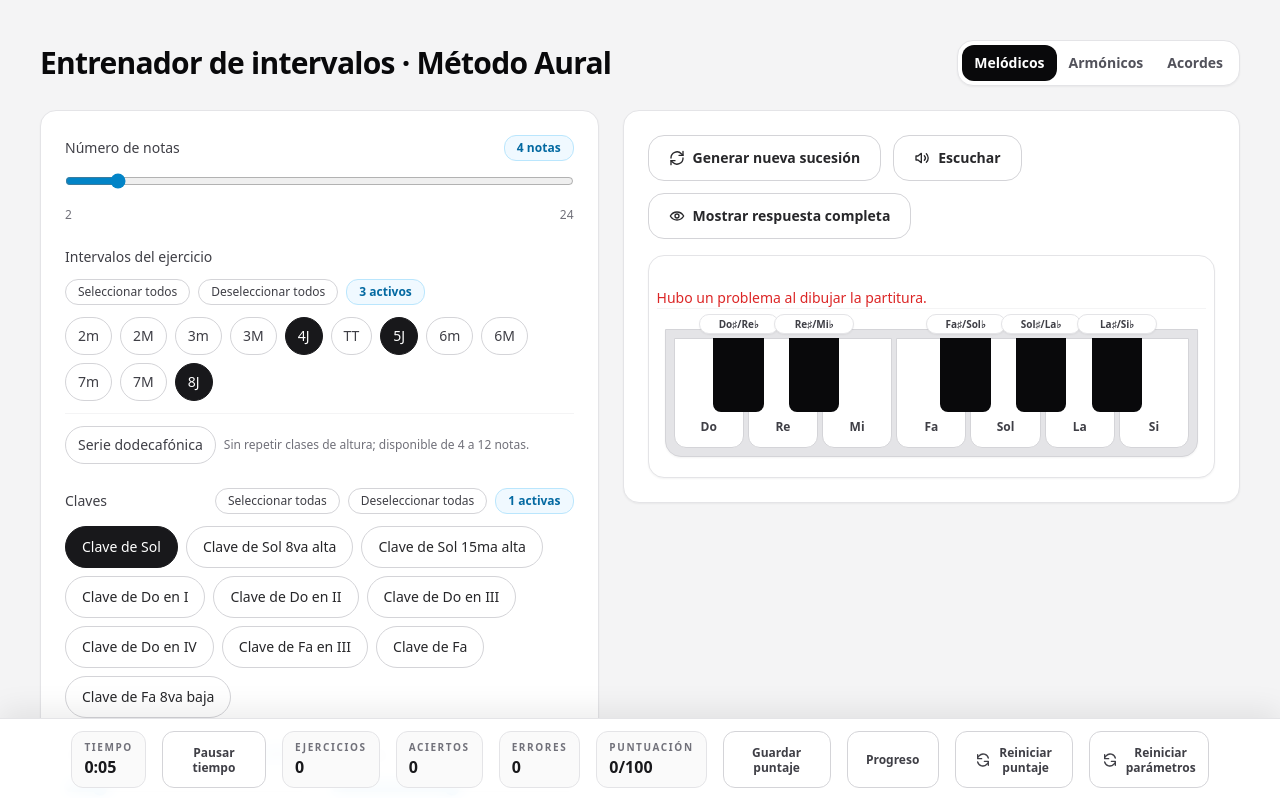
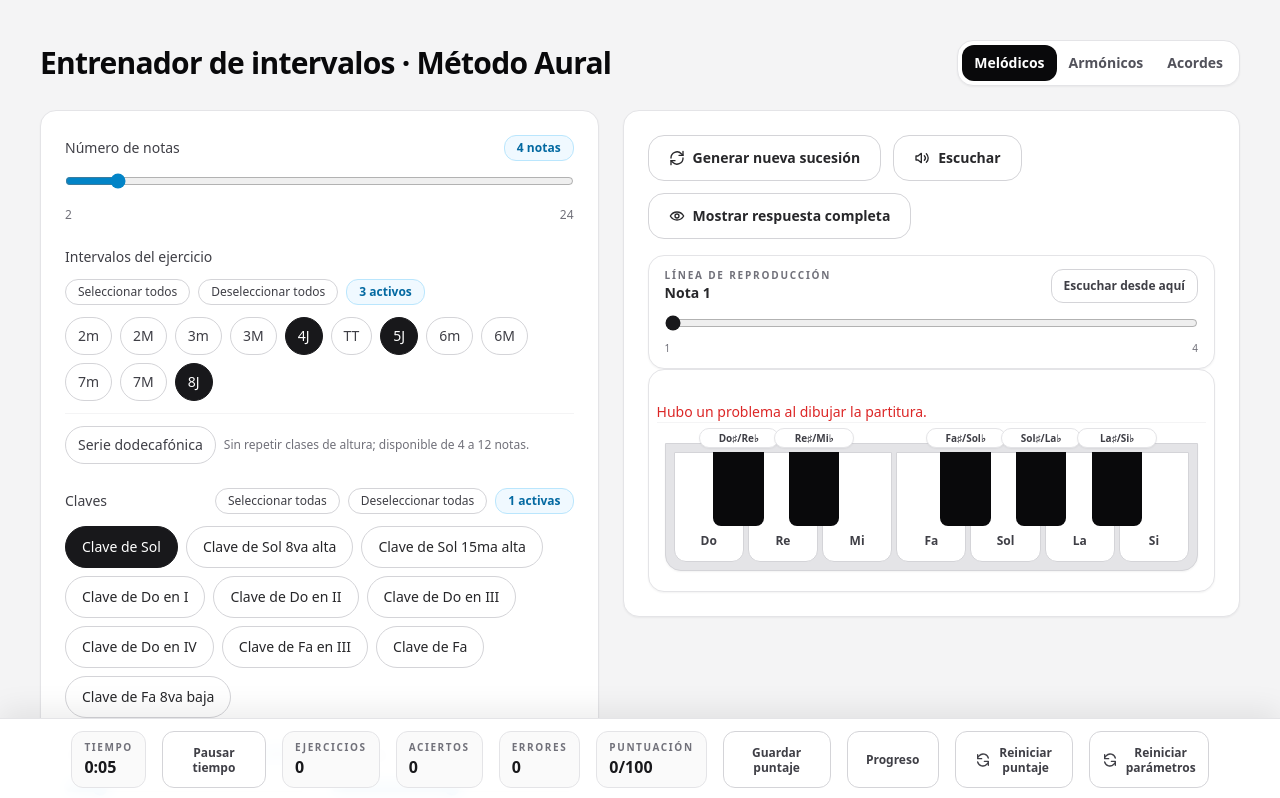
Before and after one commit to rickymartingtz/Entrenador-de-intervalos-mel-dicos, a React (Vite) app: page / in a window 1280 px wide. Shown: the top 798 px of the page. Built offline with nearby package versions, Linux system fonts and the light colour scheme.

Commit message:
Update App.jsx

```diff
--- a/src/App.jsx
+++ b/src/App.jsx
@@ -105,6 +105,7 @@ const MIN_TEMPO = 30;
 const MAX_TEMPO = 200;
 const DEFAULT_NOTE_COUNT = 4;
 const DEFAULT_TEMPO = 50;
+const DEFAULT_CHORD_TEMPO = 150;
 const MIN_VOLUME = 0;
 const MAX_VOLUME = 100;
 const DEFAULT_VOLUME = 50;
@@ -1374,6 +1375,31 @@ function getExerciseModelLabels(exercise) {
   }
   return detectModelLabels(exercise?.sequence ?? [], exercise?.intervalKeys ?? []);
 }
+function getPlaybackEventDescriptors(exercise, chordEntryMode = DEFAULT_CHORD_ENTRY_MODE, chordRepeat = DEFAULT_CHORD_REPEAT) {
+  if (exercise?.type === "chords") {
+    const labels = [];
+    (exercise.chords ?? []).forEach((chord, chordIndex) => {
+      const n = chordIndex + 1;
+      if (chordEntryMode === "gradual" && chordIndex === 0) {
+        labels.push({ label: `Acorde ${n}: bajo`, chordIndex, kind: "lower" });
+        if (chordRepeat) labels.push({ label: `Acorde ${n}: bajo · rep.`, chordIndex, kind: "lowerRepeat" });
+        labels.push({ label: `Acorde ${n}: bajo + medio`, chordIndex, kind: "partial" });
+        if (chordRepeat) labels.push({ label: `Acorde ${n}: bajo + medio · rep.`, chordIndex, kind: "partialRepeat" });
+        labels.push({ label: `Acorde ${n}: completo`, chordIndex, kind: "full" });
+        if (chordRepeat) labels.push({ label: `Acorde ${n}: completo · rep.`, chordIndex, kind: "fullRepeat" });
+      } else {
+        labels.push({ label: `Acorde ${n}`, chordIndex, kind: "full" });
+        if (chordRepeat) labels.push({ label: `Acorde ${n} · rep.`, chordIndex, kind: "fullRepeat" });
+      }
+    });
+    return labels;
+  }
+  if (exercise?.type === "harmonic") {
+    return (exercise.pairs ?? []).map((pair, index) => ({ label: `Intervalo ${index + 1}`, pairIndex: index }));
+  }
+  return (exercise?.sequence ?? []).map((note, index) => ({ label: `Nota ${index + 1}`, noteIndex: index }));
+}
+
 function initialSettings() {
   const defaults = {
     noteCount: DEFAULT_NOTE_COUNT,
@@ -2478,6 +2504,7 @@ export default function IntervalTrainerPage() {
   const activeFallbackNodesRef = useRef([]);
   const activePlayersRef = useRef([]);
   const playbackTimeoutRef = useRef(null);
+  const playbackCursorTimeoutsRef = useRef([]);
   const playbackSessionRef = useRef(0);
 
   const [noteCount, setNoteCount] = useState(saved?.noteCount ?? DEFAULT_NOTE_COUNT);
@@ -2524,6 +2551,8 @@ export default function IntervalTrainerPage() {
   const [isTimerPaused, setIsTimerPaused] = useState(false);
   const [showProgressPanel, setShowProgressPanel] = useState(false);
   const [timeMarks, setTimeMarks] = useState(savedMarks);
+  const [playbackStartIndex, setPlaybackStartIndex] = useState(0);
+  const [playbackCursorIndex, setPlaybackCursorIndex] = useState(0);
 
   const selectedInstrument = useMemo(() => INSTRUMENTS.find((item) => item.value === instrument) ?? INSTRUMENTS.find((item) => item.value === DEFAULT_INSTRUMENT), [instrument]);
   const hasSelectedIntervals = selectedIntervalKeys.length > 0;
@@ -2557,12 +2586,25 @@ export default function IntervalTrainerPage() {
   const intervalLabels = useMemo(() => getExerciseIntervalLabels(exercise), [exercise]);
   const modelLabels = useMemo(() => getExerciseModelLabels(exercise), [exercise]);
   const tuningNotes = useMemo(() => getExerciseTuningNotes(exercise), [exercise]);
+  const playbackEvents = useMemo(() => getPlaybackEventDescriptors(exercise, chordEntryMode, chordRepeat), [exercise, chordEntryMode, chordRepeat]);
   const visibleDirectionOptions = useMemo(() => {
     if (isHarmonicMode || isChordMode || useTwelveToneSeries) return [];
     if (noteCount === 2) return SHORT_DIRECTION_OPTIONS.filter((option) => option.key !== "mixed");
     if (noteCount === 3) return SHORT_DIRECTION_OPTIONS;
     return [];
   }, [isChordMode, isHarmonicMode, noteCount, useTwelveToneSeries]);
+
+  useEffect(() => {
+    const maxIndex = Math.max(0, playbackEvents.length - 1);
+    setPlaybackStartIndex((current) => clamp(current, 0, maxIndex));
+    setPlaybackCursorIndex((current) => clamp(current, 0, maxIndex));
+  }, [playbackEvents.length]);
+
+  useEffect(() => {
+    if (trainerMode === "chords" && tempo === DEFAULT_TEMPO) {
+      setTempo(DEFAULT_CHORD_TEMPO);
+    }
+  }, [trainerMode, tempo]);
 
   useEffect(() => {
     if (isTimerPaused) return undefined;
@@ -2652,6 +2694,8 @@ export default function IntervalTrainerPage() {
       window.clearTimeout(playbackTimeoutRef.current);
       playbackTimeoutRef.current = null;
     }
+    playbackCursorTimeoutsRef.current.forEach((id) => window.clearTimeout(id));
+    playbackCursorTimeoutsRef.current = [];
     stopAllAudio();
     setIsPlaying(false);
   }, [stopAllAudio]);
@@ -2778,12 +2822,14 @@ export default function IntervalTrainerPage() {
     activeFallbackNodesRef.current.push({ oscillators, gains, filters, masterGain });
   }, []);
 
-  const playExercise = useCallback(async (exerciseToPlay = exercise) => {
+  const playExercise = useCallback(async (exerciseToPlay = exercise, startEventIndex = 0) => {
     const isHarmonic = exerciseToPlay?.type === "harmonic";
     const isChordExercise = exerciseToPlay?.type === "chords";
     const sessionId = playbackSessionRef.current + 1;
     playbackSessionRef.current = sessionId;
     setIsPlaying(true);
+    playbackCursorTimeoutsRef.current.forEach((id) => window.clearTimeout(id));
+    playbackCursorTimeoutsRef.current = [];
     stopAllAudio();
 
     try {
@@ -2793,6 +2839,7 @@ export default function IntervalTrainerPage() {
       const chordGapBeats = isChordExercise ? (chordGapMode === "noSilence" ? 0 : 1) : 0;
       const step = isChordExercise ? secondsPerBeat * (chordSoundBeats + chordGapBeats) : secondsPerBeat;
       const baseDuration = isChordExercise ? secondsPerBeat * chordSoundBeats : step * 0.92;
+      const tailSeconds = isChordExercise ? secondsPerBeat * (chordGapMode === "noSilence" ? 0.55 : 1.25) : secondsPerBeat * 0.18;
       const gain = Math.max(0, (clamp(volume, MIN_VOLUME, MAX_VOLUME) / 100) * SOUNDFONT_GAIN_BOOST);
       const instrumentConfigs = isChordExercise
         ? {
@@ -2853,12 +2900,20 @@ export default function IntervalTrainerPage() {
         return;
       }
 
-      events.forEach((eventNotes, index) => {
+      const safeStartIndex = clamp(Number(startEventIndex) || 0, 0, Math.max(0, events.length - 1));
+      const scheduledEvents = events.slice(safeStartIndex);
+      setPlaybackStartIndex(safeStartIndex);
+      setPlaybackCursorIndex(safeStartIndex);
+      playbackCursorTimeoutsRef.current = scheduledEvents.map((_, index) => window.setTimeout(() => {
+        if (sessionId === playbackSessionRef.current) setPlaybackCursorIndex(safeStartIndex + index);
+      }, Math.max(0, index * step * 1000)));
+
+      scheduledEvents.forEach((eventNotes, index) => {
         const start = baseTime + index * step;
         eventNotes.forEach(({ note, instrument: instrumentConfig }) => {
           const config = instrumentConfig ?? selectedInstrument;
           const sfInstrument = sfMap.get(config.value);
-          const duration = config?.sustain ? Math.max(0.24, baseDuration * 1.01) : Math.max(0.2, baseDuration * (isChordExercise ? 0.995 : 1));
+          const duration = config?.sustain ? Math.max(0.24, baseDuration + tailSeconds) : Math.max(0.2, baseDuration + tailSeconds * 0.85);
           if (sfInstrument) {
             const player = sfInstrument.play(noteNameForSoundFont(note.midi), start, { duration, gain });
             activePlayersRef.current.push(player);
@@ -2874,7 +2929,7 @@ export default function IntervalTrainerPage() {
           setIsPlaying(false);
           playbackTimeoutRef.current = null;
         }
-      }, events.length * step * 1000 + 550);
+      }, scheduledEvents.length * step * 1000 + tailSeconds * 1000 + 750);
     } catch (error) {
       console.error("Error al reproducir:", error);
       if (sessionId === playbackSessionRef.current) setIsPlaying(false);
@@ -2917,7 +2972,7 @@ export default function IntervalTrainerPage() {
       items.forEach((item, index) => {
         const note = item.note;
         const config = configs[index] ?? selectedInstrument;
-        const duration = config?.sustain ? 1.15 : 0.95;
+        const duration = isChordPreview ? chordPreviewDuration : (config?.sustain ? 1.15 : 0.95);
         const sfInstrument = sfMap.get(config.value);
         if (sfInstrument) {
           const player = sfInstrument.play(noteNameForSoundFont(note.midi), start, { duration, gain });
@@ -2929,7 +2984,7 @@ export default function IntervalTrainerPage() {
     } catch (error) {
       console.error("Error al reproducir la nota:", error);
     }
-  }, [chordBassInstrument, chordMiddleInstrument, chordUpperInstrument, createFallbackVoice, ensureAudioContext, getSoundfontInstrument, selectedInstrument, stopAllAudio, volume]);
+  }, [chordBassInstrument, chordMiddleInstrument, chordUpperInstrument, createFallbackVoice, ensureAudioContext, exercise, getSoundfontInstrument, selectedInstrument, stopAllAudio, tempo, volume]);
 
   const startExercise = useCallback(() => {
     if (!canGenerate) return;
@@ -2949,6 +3004,8 @@ export default function IntervalTrainerPage() {
     setHarmonicStep(firstHarmonicStep(nextExercise, harmonicResponseMode));
     setChordStep(firstChordStep(nextExercise));
     setRevealFull(false);
+    setPlaybackStartIndex(0);
+    setPlaybackCursorIndex(0);
     setStats((current) => ({ ...current, exercises: current.exercises + 1 }));
     setButtonFlash(true);
     window.setTimeout(() => setButtonFlash(false), 420);
@@ -3367,6 +3424,41 @@ export default function IntervalTrainerPage() {
                   </ActionButton>
                 ) : null}
               </div>
+
+              {playbackEvents.length > 1 ? (
+                <div className="rounded-2xl border border-zinc-200 bg-white px-3 py-3 shadow-sm sm:px-4">
+                  <div className="flex flex-wrap items-center justify-between gap-3">
+                    <div>
+                      <p className="text-[10px] font-semibold uppercase tracking-[0.18em] text-zinc-500">Línea de reproducción</p>
+                      <p className="text-sm font-semibold text-zinc-800">{playbackEvents[isPlaying ? playbackCursorIndex : playbackStartIndex]?.label ?? 'Inicio'}</p>
+                    </div>
+                    <button
+                      type="button"
+                      onClick={() => playExercise(exercise, playbackStartIndex)}
+                      className="rounded-xl border border-zinc-300 bg-white px-3 py-2 text-xs font-semibold text-zinc-700 transition hover:border-zinc-500 hover:bg-zinc-100"
+                    >
+                      Escuchar desde aquí
+                    </button>
+                  </div>
+                  <input
+                    type="range"
+                    min={0}
+                    max={Math.max(0, playbackEvents.length - 1)}
+                    step={1}
+                    value={isPlaying ? playbackCursorIndex : playbackStartIndex}
+                    onChange={(event) => {
+                      const value = Number(event.target.value);
+                      setPlaybackStartIndex(value);
+                      setPlaybackCursorIndex(value);
+                    }}
+                    className="mt-3 w-full accent-zinc-900"
+                  />
+                  <div className="mt-1 flex justify-between text-[10px] text-zinc-500">
+                    <span>1</span>
+                    <span>{playbackEvents.length}</span>
+                  </div>
+                </div>
+              ) : null}
 
               <div className="min-w-0 overflow-hidden rounded-2xl border border-zinc-200 bg-white p-1.5 shadow-sm sm:p-2">
                 <Staff exercise={exercise} attemptNotes={attemptNotes} revealFull={revealFull} onNotePress={playSingleNote} />
```
